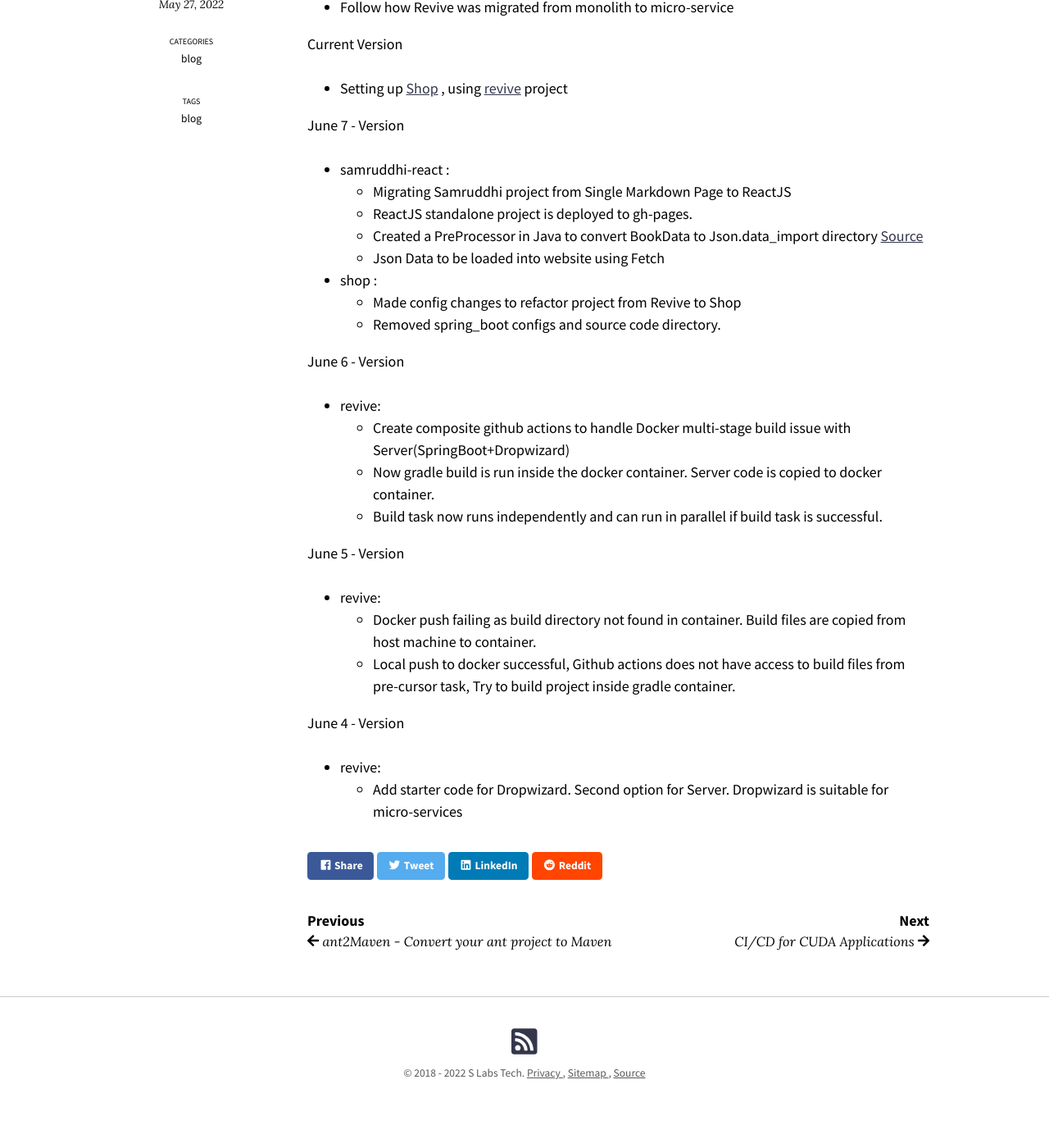
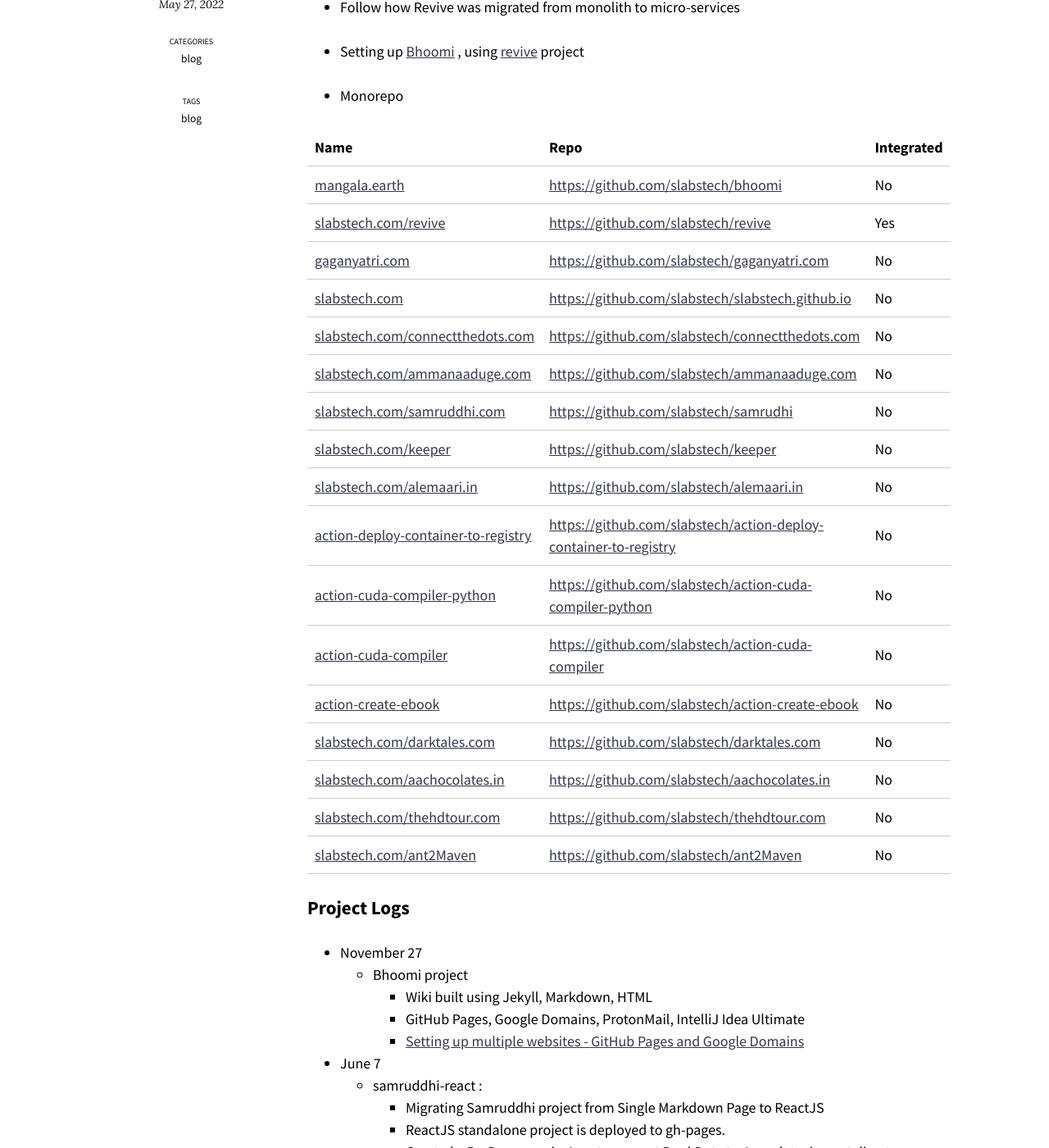
Before and after one commit to slabstech/slabstech.github.io, a Jekyll site: the page built from _posts/blog/2022-05-27-monolith-microservice.md, in a window 1280 px wide and 1400 px high, scrolled down 373 px. Shown: the whole window at 82% size. Built offline with Jekyll 4.4.1, drawn with Linux system fonts in a browser that asks for light colours; nearby versions of some CDN libraries.

```diff
--- a/_posts/blog/2022-05-27-monolith-microservice.md
+++ b/_posts/blog/2022-05-27-monolith-microservice.md
@@ -4,39 +4,64 @@ title: "How to migrate project from Monolith to Micro-service"
 excerpt: "Step by Step info to help in migration"
 categories: blog
 tags: [ blog ]
-
 date: 2022-05-27T08:08:50-04:00
-
 ---
 
-* Follow how Revive was migrated from monolith to micro-service
+* Follow how Revive was migrated from monolith to micro-services
 
-Current Version
+* Setting up [Bhoomi](https://mangala.earth) , using [revive](https://github.com/slabstech/revive) project
 
-* Setting up [Shop](https://slabstech.github.io/shop/) , using [revive](https://github.com/sachinsshetty/revive) project
+* Monorepo
 
+| Name                                                                                                    | Repo                                                                                                                                 | Integrated |
+|---------------------------------------------------------------------------------------------------------|--------------------------------------------------------------------------------------------------------------------------------------|------------|
+| [mangala.earth](https://github.com/slabstech/bhoomi)                                                    | [https://github.com/slabstech/bhoomi](https://github.com/slabstech/bhoomi)                                                           | No         |
+| [slabstech.com/revive](https://github.com/slabstech/revive)                                             | [https://github.com/slabstech/revive](https://github.com/slabstech/revive)                                                           | Yes        |
+| [gaganyatri.com](https://github.com/slabstech/gaganyatri.com)                                           | [https://github.com/slabstech/gaganyatri.com](https://github.com/slabstech/gaganyatri.com)                                           | No         |
+| [slabstech.com](https://github.com/slabstech/slabstech.github.io)                                       | [https://github.com/slabstech/slabstech.github.io](https://github.com/slabstech/slabstech.github.io)                                 | No         |
+| [slabstech.com/connectthedots.com](https://github.com/slabstech/connectthedots.com)                     | [https://github.com/slabstech/connectthedots.com](https://github.com/slabstech/connectthedots.com)                                   | No         |
+| [slabstech.com/ammanaaduge.com](https://github.com/slabstech/ammanaaduge.com)                           | [https://github.com/slabstech/ammanaaduge.com](https://github.com/slabstech/ammanaaduge.com)                                         | No         |
+| [slabstech.com/samruddhi.com](https://github.com/slabstech/samrudhi)                                    | [https://github.com/slabstech/samrudhi](https://github.com/slabstech/samrudhi)                                                       | No         |
+| [slabstech.com/keeper](https://github.com/slabstech/keeper)                                             | [https://github.com/slabstech/keeper](https://github.com/slabstech/keeper)                                                           | No         |
+| [slabstech.com/alemaari.in](https://github.com/slabstech/alemaari.in)                                   | [https://github.com/slabstech/alemaari.in](https://github.com/slabstech/alemaari.in)                                                 | No         |
+| [action-deploy-container-to-registry](https://github.com/slabstech/action-deploy-container-to-registry) | [https://github.com/slabstech/action-deploy-container-to-registry](https://github.com/slabstech/action-deploy-container-to-registry) | No         |
+| [action-cuda-compiler-python](https://github.com/slabstech/action-cuda-compiler-python)                 | [https://github.com/slabstech/action-cuda-compiler-python](https://github.com/slabstech/action-cuda-compiler-python)                 | No         |
+| [action-cuda-compiler](https://github.com/slabstech/action-cuda-compiler)                               | [https://github.com/slabstech/action-cuda-compiler](https://github.com/slabstech/action-cuda-compiler)                               | No         |
+| [action-create-ebook](https://github.com/slabstech/action-create-ebook)                                 | [https://github.com/slabstech/action-create-ebook](https://github.com/slabstech/action-create-ebook)                                 | No         |
+| [slabstech.com/darktales.com](https://github.com/slabstech/darktales.com)                               | [https://github.com/slabstech/darktales.com](https://github.com/slabstech/darktales.com)                                             | No         |
+| [slabstech.com/aachocolates.in](https://github.com/slabstech/aachocolates.in)                           | [https://github.com/slabstech/aachocolates.in](https://github.com/slabstech/aachocolates.in)                                         | No         |
+| [slabstech.com/thehdtour.com](https://github.com/slabstech/thehdtour.com)                               | [https://github.com/slabstech/thehdtour.com](https://github.com/slabstech/thehdtour.com)                                             | No         |
+| [slabstech.com/ant2Maven](https://github.com/slabstech/ant2Maven)                                       | [https://github.com/slabstech/ant2Maven](https://github.com/slabstech/ant2Maven)                                                     | No         |
 
-June 7 - Version
-* samruddhi-react :
-  * Migrating Samruddhi project from Single Markdown Page to ReactJS
-  * ReactJS standalone project is deployed to gh-pages.
-  * Created a PreProcessor in Java to convert BookData to Json.data_import directory [Source](https://github.com/slabstech/samrudhi-react)
-  * Json Data to be loaded into website using Fetch
-* shop :
-  * Made config changes to refactor project from Revive to Shop
-  * Removed spring_boot configs and source code directory.
+### Project Logs
 
-June 6 - Version
-* revive:
-  * Create composite github actions to handle Docker multi-stage build issue with Server(SpringBoot+Dropwizard)
-  * Now gradle build is run inside the docker container. Server code is copied to docker container.
-  * Build task now runs independently and can run in parallel if build task is successful.
+* November 27
+  * Bhoomi project
+    * Wiki built using Jekyll, Markdown, HTML
+    * GitHub Pages, Google Domains, ProtonMail, IntelliJ Idea Ultimate
+    * [Setting up multiple websites - GitHub Pages and Google Domains](https://docs.github.com/en/pages/configuring-a-custom-domain-for-your-github-pages-site/managing-a-custom-domain-for-your-github-pages-site#configuring-a-records-with-your-dns-provider)
 
-June 5 - Version
-* revive:
-  * Docker push failing as build directory not found in container. Build files are copied from host machine to container.
-  * Local push to docker successful, Github actions does not have access to build files from pre-cursor task, Try to build project inside gradle container.
+* June 7
+  * samruddhi-react :
+    * Migrating Samruddhi project from Single Markdown Page to ReactJS
+    * ReactJS standalone project is deployed to gh-pages.
+    * Created a PreProcessor in Java to convert BookData to Json.data_import directory [Source](https://github.com/slabstech/samrudhi-react)
+    * Json Data to be loaded into website using Fetch
+  * shop :
+    * Made config changes to refactor project from Revive to Shop
+    * Removed spring_boot configs and source code directory.
 
-June 4 - Version
-* revive:
-  * Add starter code for Dropwizard. Second option for Server. Dropwizard is suitable for micro-services
+* June 6
+  * revive:
+    * Create composite github actions to handle Docker multi-stage build issue with Server(SpringBoot+Dropwizard)
+    * Now gradle build is run inside the docker container. Server code is copied to docker container.
+    * Build task now runs independently and can run in parallel if build task is successful.
+
+* June 5
+  * revive:
+    * Docker push failing as build directory not found in container. Build files are copied from host machine to container.
+    * Local push to docker successful, Github actions does not have access to build files from pre-cursor task, Try to build project inside gradle container.
+
+* June 4
+  * revive:
+    * Add starter code for Dropwizard. Second option for Server. Dropwizard is suitable for micro-services
```
Also changed, not shown: _posts/contract/2022-11-27-research-intern-contract.md (added, +46 -0 lines), README.md.
